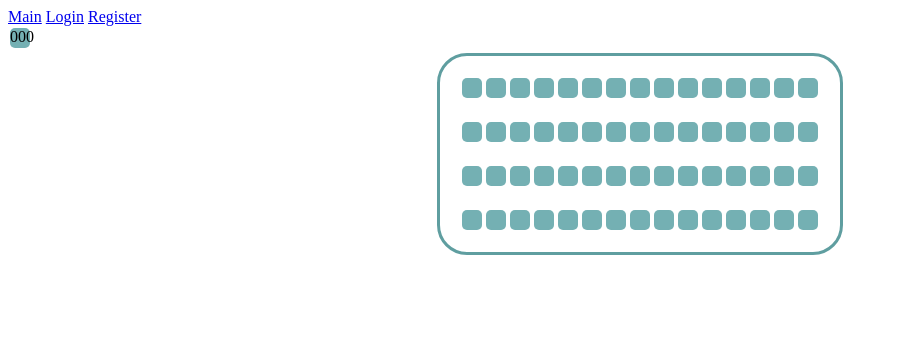
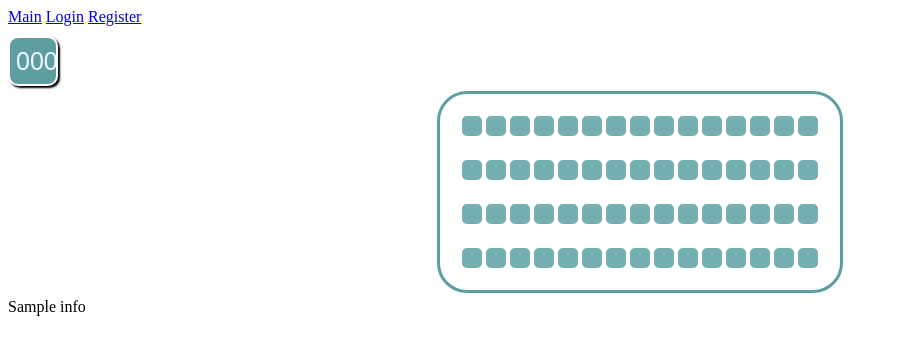
Before and after one commit to ifalice/train_tickets, a Django app: template train_app/templates/train_app/buy_ticket.html in a window 1280 px wide. Shown: the top 355 px of the page, without its empty margins (0-898 px from the left). Run offline with Django 4.2, Linux system fonts and the light colour scheme; data comes from the database, SQL or seed files in the repository; the template is opened without the code that fills it: values that come from a table or form of the project are taken from there, most other values are stand-ins (such as "Sample title", 1, 10 or a date in 2020).

Commit message:
update view train car

```diff
--- a/train_app/static/train_app/css/forms.css
+++ b/train_app/static/train_app/css/forms.css
@@ -77,8 +77,7 @@
     padding: 0;
     font-size: 18px;
 }
-
-.register_button{
+.button_style{
     background-color: cadetblue;
     border-radius: 10px;
     width: 50%;
@@ -91,12 +90,21 @@
     margin-top: 10px;
 }
 
-.register_button:hover{
+
+.block_button_type_train_car{
+    display: flex;
+}
+.button_type_train_car{
+    width: 50px;
+    height: 50px;
+}
+
+.button_style:hover{
     background-color: rgb(104, 173, 175);
     color: rgb(44, 40, 40);
     cursor: pointer;
 }
 
-.register_button:active{
+.button_style:active{
     background-color: rgb(81, 139, 141);
 }
--- /dev/null
+++ b/train_app/static/train_app/js/buy_tickets.js
@@ -0,0 +1,33 @@
+const block_button_type_train_car = document.querySelector('.block_button_type_train_car')
+
+block_button_type_train_car.addEventListener('click', function(event){
+    if (event.target.closest('.button_type_train_car')){
+        const number_train_car = event.target.getAttribute('number_train_car');
+        const type_train_car = event.target.getAttribute('type_train_car');
+        const number_train = event.target.getAttribute('number_train')
+        window.location.href = `http://127.0.0.1:8000/buy_ticket/?number_train=${number_train}&type_train_car=${type_train_car}`
+        console.log(number_train_car, type_train_car);
+
+
+    }
+})
+let div = document.createElement('div')
+let div_train_car = document.createElement('div')
+div_train_car.classList.add('train-car')
+block_button_type_train_car.after(div_train_car)
+div_train_car.append(div)
+div_train_car.remove()
+
+
+
+document.addEventListener('DOMContentLoaded', function(event){
+    const request = new XMLHttpRequest();
+    request.responseType = 'json'
+    request.open("GET", 'http://127.0.0.1:8000/buy_ticket/?number_train=d20&type_train_car=cupe');
+
+    request.onload = function(){
+        info = request.response;
+        console.log(info);
+    }
+    request.send()
+})
--- a/train_app/templates/includes/users_form.html
+++ b/train_app/templates/includes/users_form.html
@@ -22,7 +22,7 @@
             </div>
 
             {% endfor %}
-            <button class='register_button'>{{ button_name }}</button>
+            <button class='register_button button_style'>{{ button_name }}</button>
         </div>
 
     </form>
--- a/train_app/templates/train_app/buy_ticket.html
+++ b/train_app/templates/train_app/buy_ticket.html
@@ -2,16 +2,17 @@
 
 {% block title %}Buy ticket{% endblock title %}
 {% load filters %}
-
+{% load static %}
 
 {% block content %}
     {% include 'includes/navbar.html' %}
-    {% for number_train_car in number_and_type_train_car.keys %}
-        <div class="seat">
-            {{ number_train_car }}
-
-        </div>
-    {% endfor %}
+    <div class="block_button_type_train_car">
+        {% for number_train_car, type_train_car in number_and_type_train_car.items %}
+            <button class='button_type_train_car button_style' number_train="{{ tr_num }}" number_train_car="{{ number_train_car }}" type_train_car='{{ type_train_car }}'>
+                {{ number_train_car }}
+            </button>
+        {% endfor %}
+    </div>
     <div class="train-car">
         {% for row in first_view_type_train_car.number_of_rows|range_filter %}
             <div class="row">
@@ -25,45 +26,6 @@
     </div>
 
 
-    {% comment %} {% for number_train_car, type_train_car in number_and_type_train_car.items %}
-
-        <div class="train-car">
-            {% for row in type_train_car.number_of_rows|range_filter %}
-                <div class="row">
-                    {% for seats in type_train_car.number_of_seats|range_filter %}
-                        <div class="seat">
-
-                        </div>
-                    {% endfor %}
-                </div>
-            {% endfor %}
-        </div>
-
-
-    {% endfor %} {% endcomment %}
-
-
-
-    {% comment %} {% for number_button in info %}
-        <div class="seat">{{ number_button }}</div>
-    {% endfor %} {% endcomment %}
-
-
-{% comment %}
-    <br><br><br><br><br><br><br><br><br><br><br><br><br><br><br><br><br><br><br><br><br><br><br><br><br><br><br><br><br><br><br><br><br><br><br><br><br><br><br><br><br><br><br><br><br><br><br><br><br><br><br><br><br><br><br><br><br><br><br><br><br><br><br><br><br><br><br><br><br><br><br><br><br><br><br><br><br><br><br><br><br><br><br><br><br><br><br><br><br><br><br><br><br><br><br><br><br><br><br><br>
-    {% for number_train_car in info %}
-        <div class="train-car">
-            {% for row in range_number_of_rows %}
-                    <div class='row'>
-                        {% for seat in range_number_of_seats %}
-                            <div class="seat">
-                                    {{seat}}
-                            </div>
-                        {% endfor %}
-                    </div>
-            {% endfor %}
-            {{ tr_num }}
-            {{ number_train_car }}
-        </div>
-    {% endfor %}  {% endcomment %}
+        {{ info }}
+    <script src="{% static 'train_app/js/buy_tickets.js' %}"></script>
 {% endblock content %}
--- a/train_app/views.py
+++ b/train_app/views.py
@@ -168,11 +168,7 @@ class BuyTicket(TemplateView):
         for key, value in dict_composition.items():
             number_and_type_train_car[key] = TypeTrainCars.objects.get(type_train_car=f'{value}')
 
-        number_of_seats = TypeTrainCars.objects.get(type_train_car=f'{dict_composition[1]}').number_of_seats
-        number_of_rows = TypeTrainCars.objects.get(type_train_car=f'{dict_composition[1]}').number_of_rows
         range_number_train_car = dict_composition
-        range_number_of_seats = range(int(number_of_seats/number_of_rows))
-        range_number_of_rows = range(int(number_of_rows))
         cupe = TypeTrainCars.objects.get(type_train_car = 'cupe')
         carriage = TypeTrainCars.objects.get(type_train_car = 'carriage')
 
@@ -180,8 +176,6 @@ class BuyTicket(TemplateView):
         return render(request, self.template_name, context={
             'info':dict_composition,
             'range_number_train_car': range_number_train_car,
-            'range_number_of_seats': range_number_of_seats,
-            'range_number_of_rows': range_number_of_rows,
             'tr_num':tr_num,
             'number_and_type_train_car':number_and_type_train_car,
             'view_type_train_car':view_type_train_car,
```
Also changed, not shown: train_app/static/train_app/js/train_car.js (+13 -5 lines), train_app/templates/train_app/index.html (+2 -6 lines).
